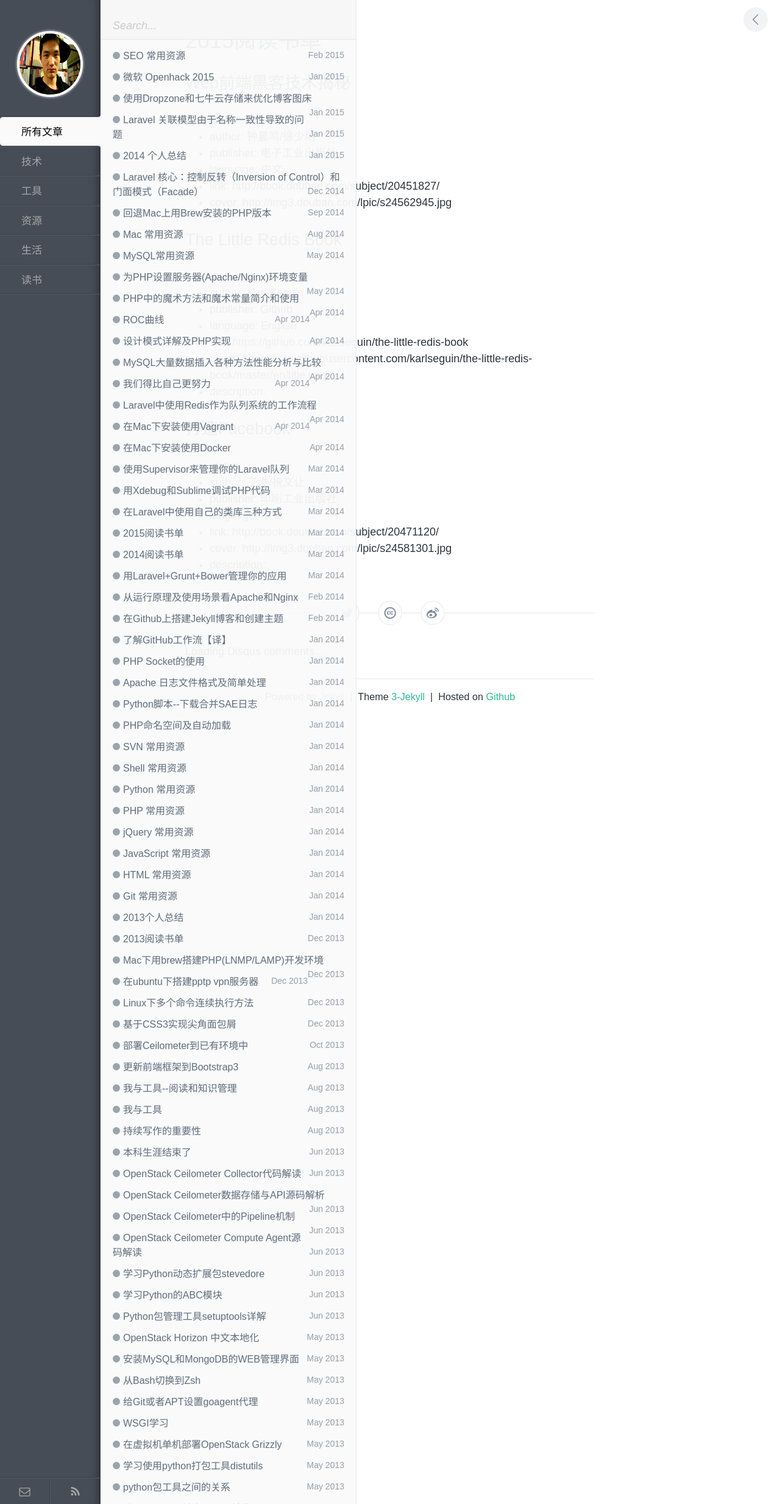
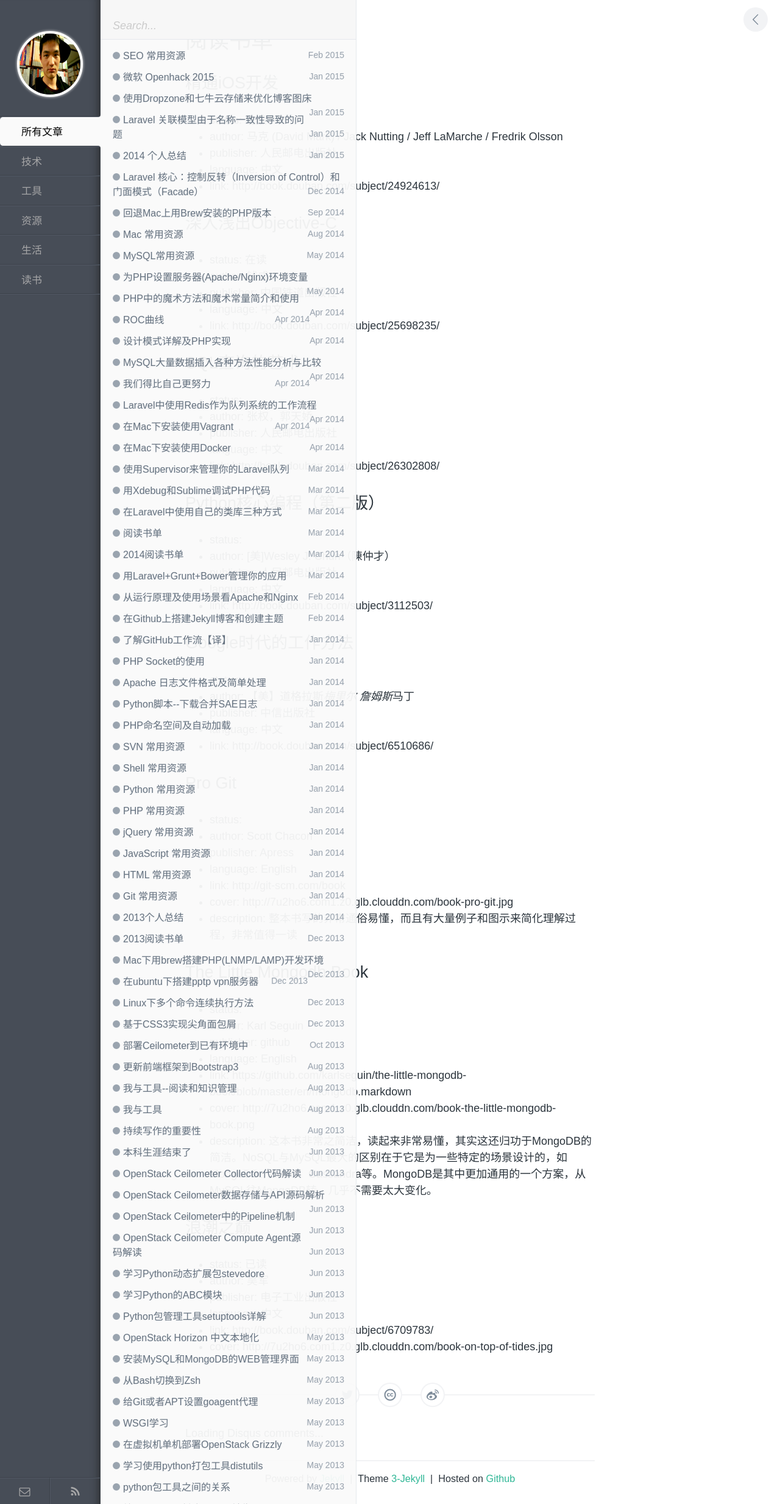
Before and after one commit to zcwsmile/zcwsmile.github.io, a Jekyll site: the page built from _posts/book/2014-03-14-book-list-of-2015.md, in a window 1280 px wide. Shown: the whole page at 61% size. Built offline with Jekyll 4.4.1, drawn with Linux system fonts in a browser that asks for light colours; comment, search, counter and statistics services are not loaded.

Commit message:
booklist

```diff
--- a/_posts/book/2014-03-14-book-list-of-2015.md
+++ b/_posts/book/2014-03-14-book-list-of-2015.md
@@ -1,35 +1,67 @@
 ---
 layout: post
-title: 2015阅读书单
+title: 阅读书单
 category: 读书
-keywords: 阅读,书单,2014
+keywords: 阅读,书单,2015
 ---
 
-## Web前端黑客技术揭秘
+## 精通iOS开发
+- status: 在读
+- author: 马克 (David Mark) / Jack Nutting / Jeff LaMarche / Fredrik Olsson
+- publisher: 人民邮电出版社
+- language: 中文
+- link: http://book.douban.com/subject/24924613/
 
+## 深入浅出Objective-C
+- status: 在读
+- author: 钱成
+- publisher: 中国铁道出版社
+- language: 中文
+- link: http://book.douban.com/subject/25698235/
+
+## SQL查询的艺术
 - status:
-- author: 钟晨鸣/徐少培
+- author: 张权，郭天娇
+- publisher: 人民邮电出版社
+- language: 中文
+- link: http://book.douban.com/subject/26302808/
+
+## Python核心编程（第二版）
+- status:
+- author: [美]Wesley J. Chun（陳仲才）
+- publisher: 人民邮电出版社
+- language: 中文
+- link: http://book.douban.com/subject/3112503/
+
+##Google时代的工作方法
+- status:
+- author: 【美】道格拉斯*梅里尔 詹姆斯*马丁
+- publisher: 中信出版社
+- language: 中文
+- link: http://book.douban.com/subject/6510686/
+
+## Pro Git
+- status:
+- author: Scott Chacon
+- publisher: Apress
+- language: English
+- link: http://git-scm.com/book
+- cover: http://7u2ho6.com1.z0.glb.clouddn.com/book-pro-git.jpg
+- description: 整本书写的非常通俗易懂，而且有大量例子和图示来简化理解过程，非常值得一读
+
+## The Little Mongodb Book
+- status:
+- author: Karl Seguin
+- publisher: github
+- language: English
+- link: https://github.com/karlseguin/the-little-mongodb-book/blob/master/en/mongodb.markdown
+- cover: http://7u2ho6.com1.z0.glb.clouddn.com/book-the-little-mongodb-book.png
+- description: 这本书非常之简洁，读起来非常易懂，其实这还归功于MongoDB的简洁。NoSQL与MySQL最大的区别在于它是为一些特定的场景设计的，如MongoDB、Redis、Cassandra等。MongoDB是其中更加通用的一个方案，从MySQL往MongoDB转，几乎不需要太大变化。
+
+## 浪潮之巅
+- status: 已读
+- author: 吴军
 - publisher: 电子工业出版社
 - language: 中文
-- link: http://book.douban.com/subject/20451827/
-- cover: http://img3.douban.com/lpic/s24562945.jpg
-
-## The Little Redis Book
-
-- status:
-- author: Karl Seguin
-- publisher: Github
-- language: English
-- link: https://github.com/karlseguin/the-little-redis-book
-- cover: https://raw.githubusercontent.com/karlseguin/the-little-redis-book/master/en/title.png
-- description:
-
-## 打造Facebook
-
-- status:
-- author: 王淮/祝文让
-- publisher: 印刷工业出版社
-- language: 中文
-- link: http://book.douban.com/subject/20471120/
-- cover: http://img3.douban.com/lpic/s24581301.jpg
-- description:
+- link: http://book.douban.com/subject/6709783/
+- cover: http://7u2ho6.com1.z0.glb.clouddn.com/book-on-top-of-tides.jpg
```
